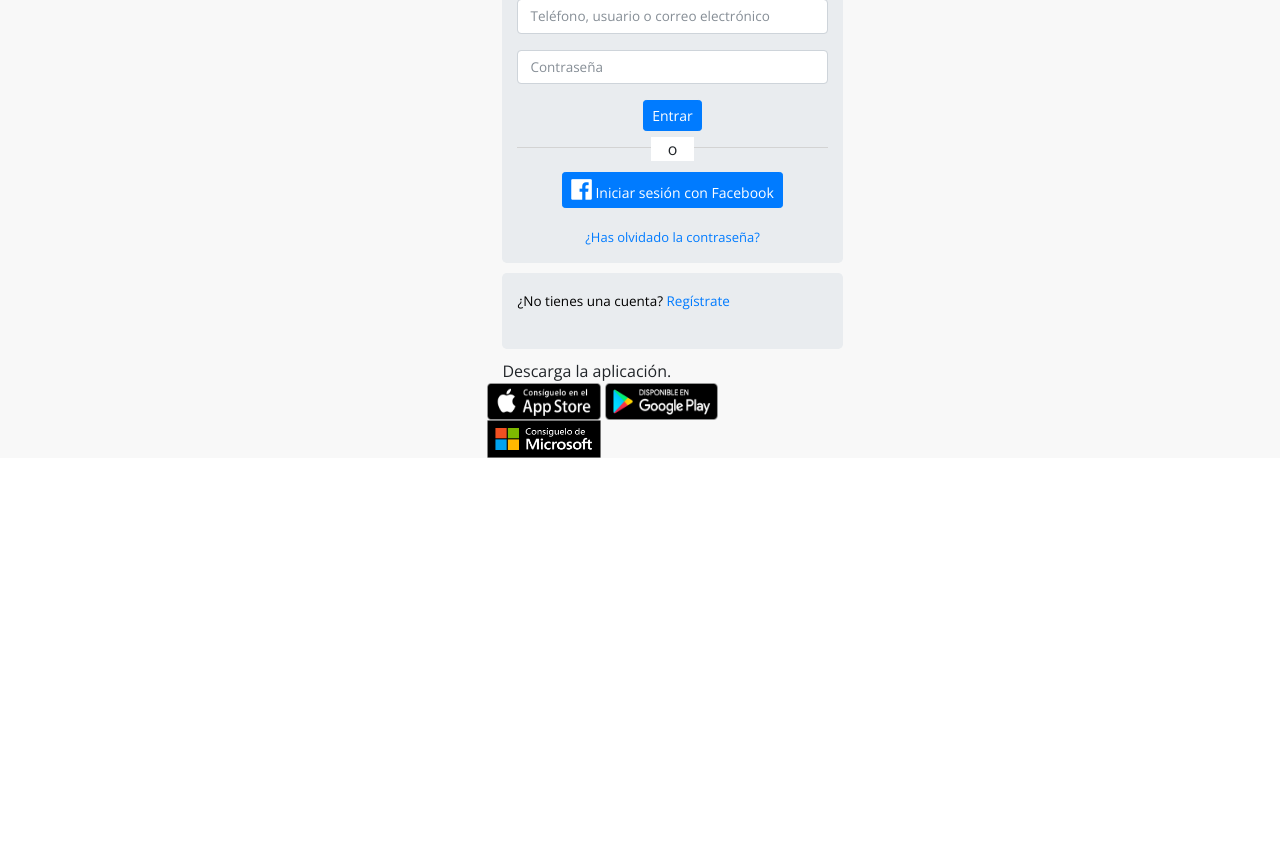
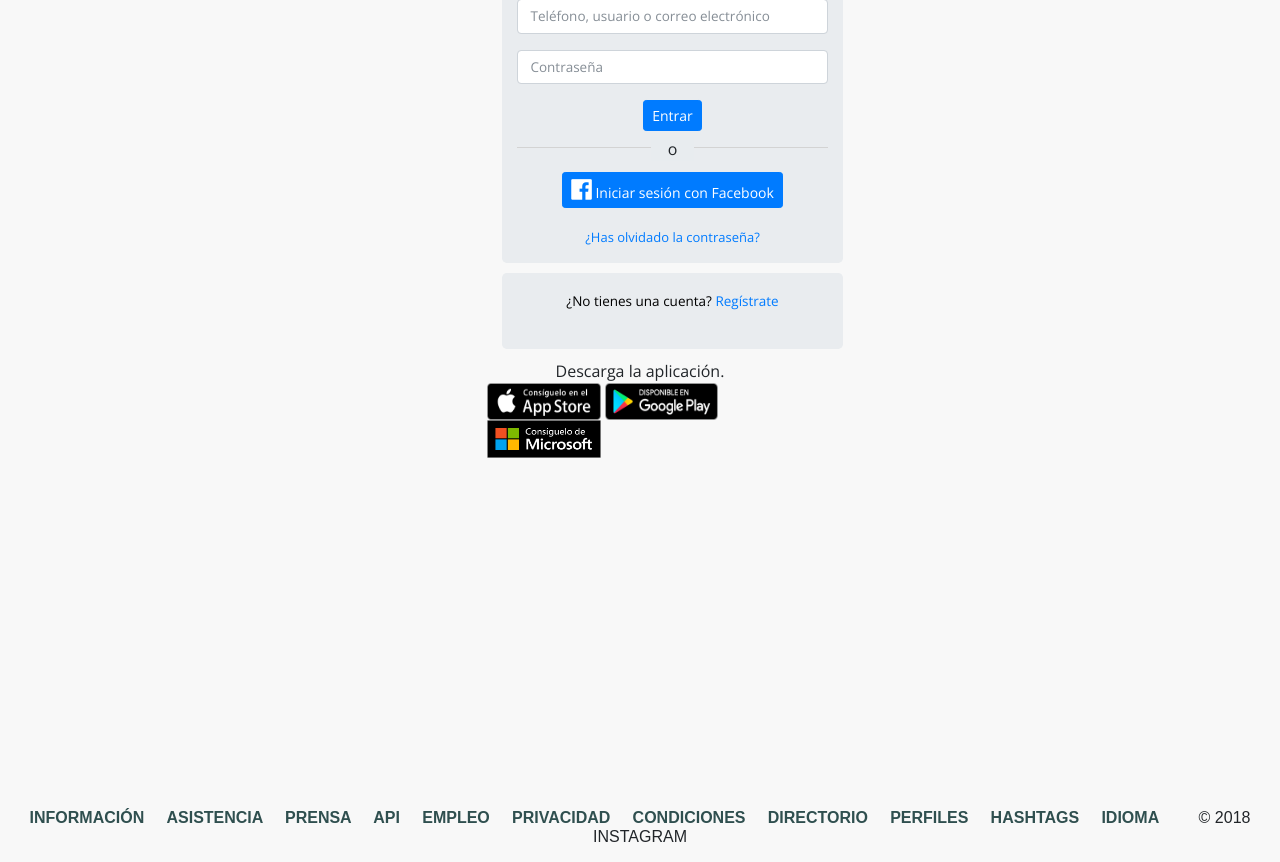
Before and after one commit to UB-ES-2018/instagram, an Angular app in the folder Instagram-ui/: page /login in a window 1280 px wide. Shown: the part 120-982 px from the top of the page. Before the commit the page ends 800 px from the top, so only its background shows below. Built offline with nearby package versions, Linux system fonts and the light colour scheme; what @ngx-translate/core, @ngx-translate/http-loader would draw is missing.

Commit message:
Added footer, fixed visual issues.

```diff
--- a/Instagram-ui/src/app/login/login.component.html
+++ b/Instagram-ui/src/app/login/login.component.html
@@ -27,7 +27,7 @@
 
 
                             <div style="height: 1px; border-top: 1px solid #D3D3D3; text-align: center; position: relative; ">
-                                <span style="position: relative; top: -.7em; background: white; display: inline-block; ">&nbsp;&nbsp;&nbsp; o &nbsp;&nbsp;&nbsp;</span>
+                                <span style="position: relative; top: -.7em; background: #E8ECEF; display: inline-block; ">&nbsp;&nbsp;&nbsp; o &nbsp;&nbsp;&nbsp;</span>
                             </div>
 
                             <br>
@@ -42,10 +42,10 @@
                     </form>
 
                 </div>
-                <div style="width: 9cm; height: 2cm; margin-bottom: 10px; padding: 15px;" class="jumbotron">
+                <div style="width: 9cm; height: 2cm; margin-bottom: 10px; padding: 15px; text-align: center;" class="jumbotron">
                         <span style="color: black; font-size: 13.5px">¿No tienes una cuenta? <a [routerLink]="['/signup']">Regístrate</a></span>
                 </div>
-                <div style="margin: auto;">
+                <div style="margin: auto; text-align: center;">
                     <span >Descarga la aplicación.</span>
                 </div>
 
@@ -59,4 +59,98 @@
             </div>
         </div>
     </body>
+
+
+    <!-- Footer -->
+    <footer class="page-footer font-small cyan darken-3" style="background: #F8F8F8;">
+        <!-- Footer Elements -->
+        <div class="container">
+
+            <!-- Grid row-->
+            <div class="row">
+
+                <!-- Grid column -->
+                <div class="col-md-12 py-5">
+                    <br>
+                    <br>
+                    <br>
+                    <br>
+                    <br>
+                    <br>
+                    <br>
+                    <br>
+                    <br>
+                    <br>
+                    <br>
+                    <br>
+                    <br>
+                </div>
+                <!-- Grid column -->
+
+            </div>
+            <!-- Grid row-->
+
+        </div>
+        <!-- Footer Elements -->
+        <div class="footer-copyright text-center py-3">
+                <!-- Información -->
+                <a [routerLink]="['/feed']" class="info-link" style="font-weight: bold; color: darkslategray;">
+                    INFORMACIÓN
+                </a>
+                &nbsp; &nbsp;
+                <!-- Asistencia -->
+                <a [routerLink]="['/feed']" class="assistance-link" style="font-weight: bold; color: darkslategray;">
+                    ASISTENCIA
+                </a>
+                &nbsp; &nbsp;
+                <!-- Prensa-->
+                <a [routerLink]="['/feed']" class="press-link" style="font-weight: bold; color: darkslategray;">
+                    PRENSA
+                </a>
+                &nbsp; &nbsp;
+                <!-- Api -->
+                <a [routerLink]="['/feed']" class="api-link" style="font-weight: bold; color: darkslategray;">
+                    API
+                </a>
+                &nbsp; &nbsp;
+                <!-- Empleo -->
+                <a [routerLink]="['/feed']" class="jobs-link" style="font-weight: bold; color: darkslategray;">
+                    EMPLEO
+                </a>
+                &nbsp; &nbsp;
+                <!-- Privacidad -->
+                <a [routerLink]="['/feed']" class="privacy-link" style="font-weight: bold; color: darkslategray;">
+                    PRIVACIDAD
+                </a>
+                &nbsp; &nbsp;
+                <!--Condiciones-->
+                <a [routerLink]="['/feed']" class="tos-link" style="font-weight: bold; color: darkslategray;">
+                    CONDICIONES
+                </a>
+                &nbsp; &nbsp;
+                <!--Directorio-->
+                <a [routerLink]="['/feed']" class="dir-link" style="font-weight: bold; color: darkslategray;">
+                    DIRECTORIO
+                </a>
+                &nbsp; &nbsp;
+                <!--Perfiles-->
+                <a [routerLink]="['/feed']" class="profiles-link" style="font-weight: bold; color: darkslategray;">
+                    PERFILES
+                </a>
+                &nbsp; &nbsp;
+                <!--Hashtags-->
+                <a [routerLink]="['/feed']" class="hastags-link" style="font-weight: bold; color: darkslategray;">
+                    HASHTAGS
+                </a>
+                &nbsp; &nbsp;
+                <!--Idioma-->
+                <a [routerLink]="['/feed']" class="language-link" style="font-weight: bold; color: darkslategray;">
+                    IDIOMA
+                </a>
+                &nbsp; &nbsp; &nbsp; &nbsp;
+
+                © 2018 INSTAGRAM
+            </div>
+    </footer>
+    <!-- Footer -->
 </html>
```
